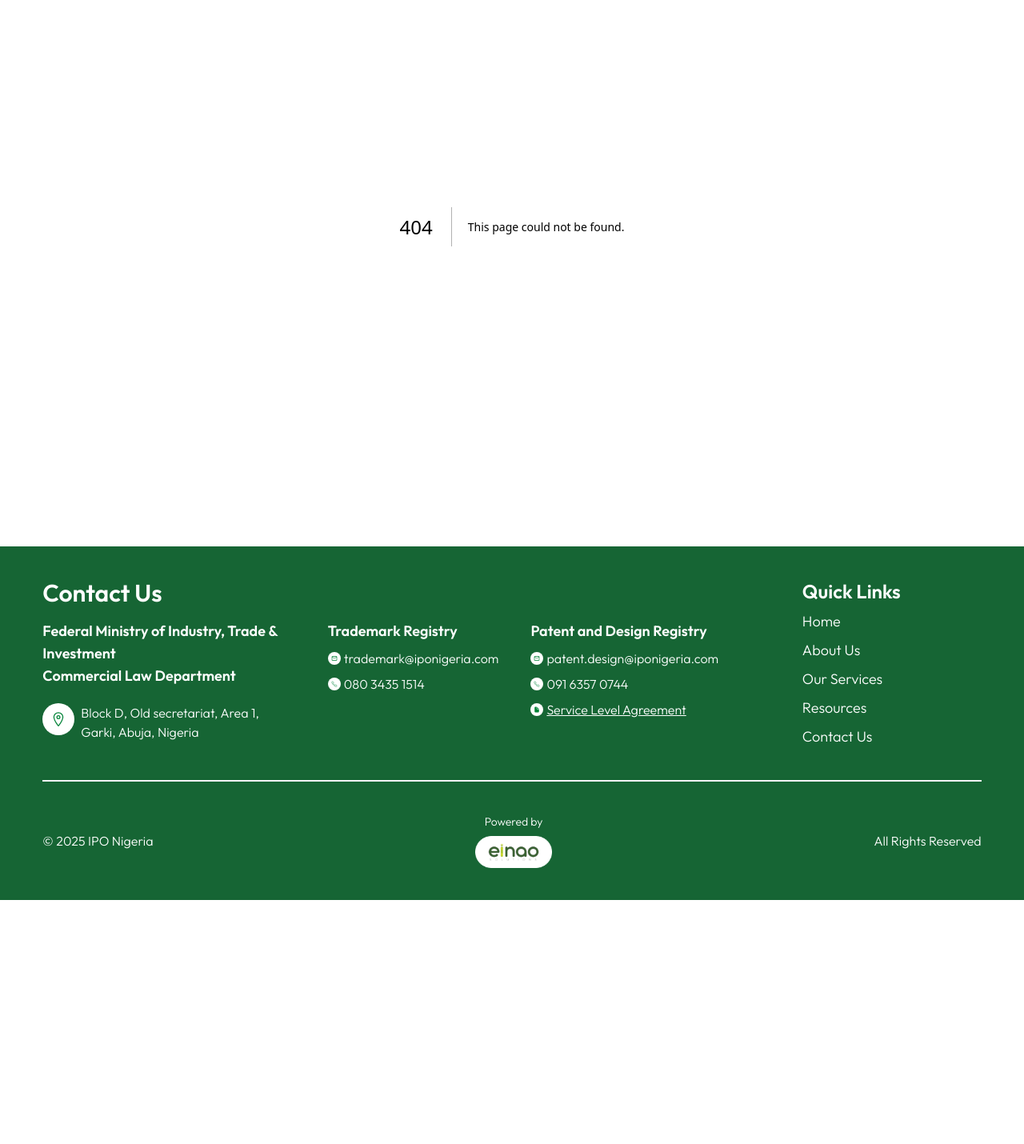
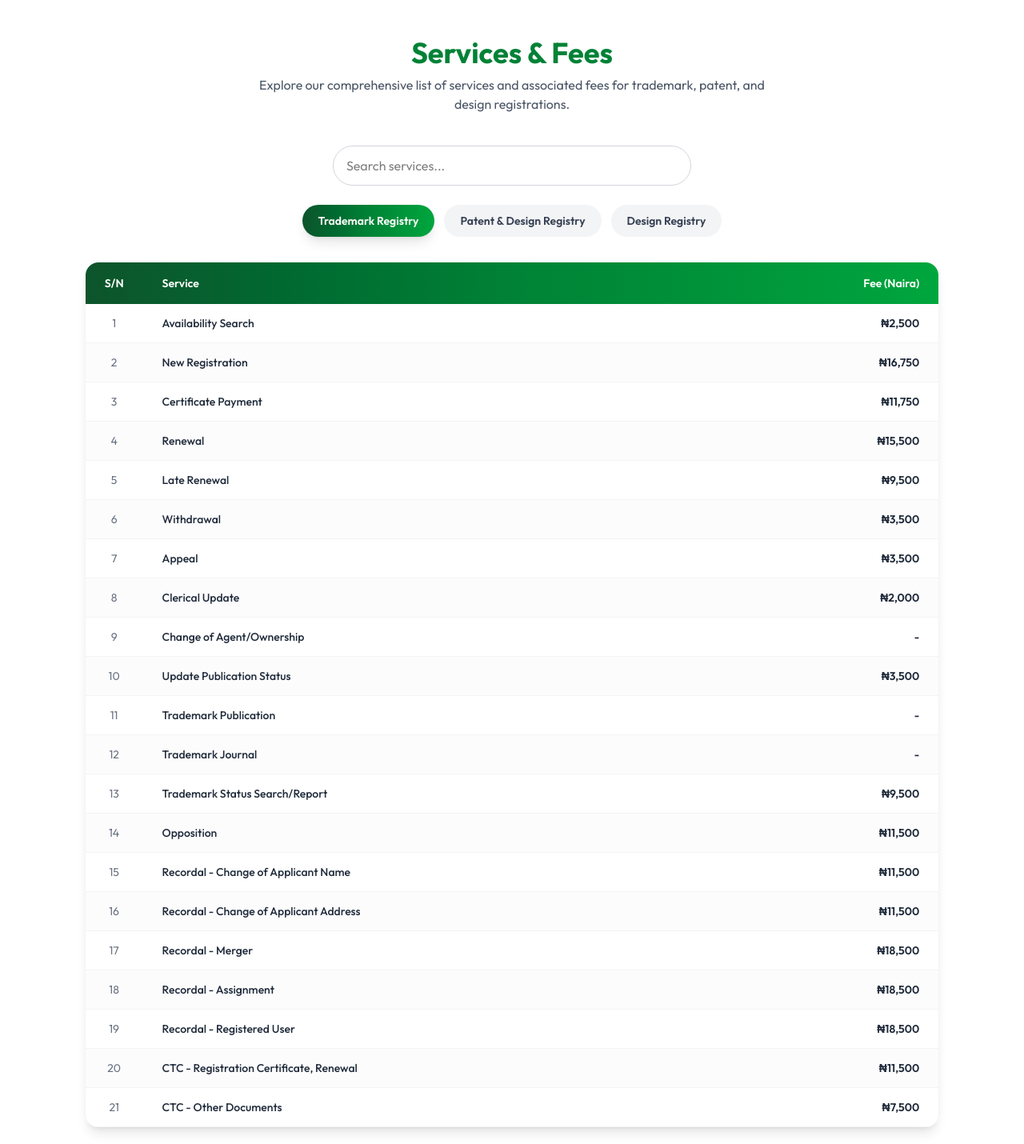
Before and after one commit to Einao-Solutions/iponigeria.com, a Next.js app: page /services-fees in a window 1280 px wide. Before the commit this address had no page. Shown: the part 560-1990 px from the top of the page at 80% size. Before the commit the page ends 1685 px from the top, so only its background shows below. Built offline with nearby package versions, Linux system fonts and the light colour scheme.

Commit message:
feat: add ServiceFees component and integrate into Services & Fees page; update Footer links

```diff
--- a/app/components/Footer.js
+++ b/app/components/Footer.js
@@ -88,11 +88,19 @@ const Footer = () => {
               <Link href="/services" className="cursor-pointer">
                 <p>Our Services</p>
               </Link>
-              <Link href="/services" className="cursor-pointer">
+              <Link href="/resources" className="cursor-pointer">
                 <p>Resources</p>
               </Link>
               <Link href="/contact" className="cursor-pointer">
                 <p>Contact Us</p>
+              </Link>
+              <Link
+                href="https://www.pebec.gov.ng/reportgov-ng"
+                className="underline hover:text-gray-200 transition-colors"
+                target="_blank"
+                rel="noopener noreferrer"
+              >
+                <p>report.gov</p>
               </Link>
             </div>
           </div>
--- /dev/null
+++ b/app/components/ServiceFees.js
@@ -0,0 +1,191 @@
+'use client';
+
+import { useState } from 'react';
+
+export default function ServiceFees() {
+  const [searchTerm, setSearchTerm] = useState('');
+  const [activeTab, setActiveTab] = useState('trademark');
+
+  const trademarkServices = [
+    { id: 1, name: 'Availability Search', fee: 2500 },
+    { id: 2, name: 'New Registration', fee: 16750 },
+    { id: 3, name: 'Certificate Payment', fee: 11750 },
+    { id: 4, name: 'Renewal', fee: 15500 },
+    { id: 5, name: 'Late Renewal', fee: 9500 },
+    { id: 6, name: 'Withdrawal', fee: 3500 },
+    { id: 7, name: 'Appeal', fee: 3500 },
+    { id: 8, name: 'Clerical Update', fee: 2000 },
+    { id: 9, name: 'Change of Agent/Ownership', fee: '-' },
+    { id: 10, name: 'Update Publication Status', fee: 3500 },
+    { id: 11, name: 'Trademark Publication', fee: '-' },
+    { id: 12, name: 'Trademark Journal', fee: '-' },
+    { id: 13, name: 'Trademark Status Search/Report', fee: 9500 },
+    { id: 14, name: 'Opposition', fee: 11500 },
+    { id: 15, name: 'Recordal - Change of Applicant Name', fee: 11500 },
+    { id: 16, name: 'Recordal - Change of Applicant Address', fee: 11500 },
+    { id: 17, name: 'Recordal - Merger', fee: 18500 },
+    { id: 18, name: 'Recordal - Assignment', fee: 18500 },
+    { id: 19, name: 'Recordal - Registered User', fee: 18500 },
+    { id: 20, name: 'CTC - Registration Certificate, Renewal', fee: 11500 },
+    { id: 21, name: 'CTC - Other Documents', fee: 7500 },
+  ];
+
+  const patentServices = [
+    { id: 1, name: 'Availability Search', fee: 4000 },
+    { id: 2, name: 'New Registration - Conventional', fee: 25500 },
+    { id: 3, name: 'New Registration - Non-Conventional', fee: 23500 },
+    { id: 4, name: 'Renewal', fee: 11500 },
+    { id: 5, name: 'Late Renewal', fee: 5000 },
+    { id: 6, name: 'Withdrawal', fee: 3500 },
+    { id: 7, name: 'Appeal', fee: 3500 },
+    { id: 8, name: 'Clerical Update', fee: 4100 },
+    { id: 9, name: 'Change of Agent/Ownership', fee: '-' },
+    { id: 10, name: 'Status Search', fee: 9500 },
+    { id: 11, name: 'Recordal - Amendment', fee: 6100 },
+    { id: 12, name: 'Recordal - Mortgage', fee: 13500 },
+    { id: 13, name: 'Recordal - Merger', fee: 13500 },
+    { id: 14, name: 'Recordal - Assignment', fee: 13500 },
+    { id: 15, name: 'Recordal - License', fee: 13500 },
+    { id: 16, name: 'Recordal - Change of Patent Title', fee: 11500 },
+    { id: 17, name: 'CTC - Patent Certificate', fee: 8100 },
+    { id: 18, name: 'CTC - Other Documents', fee: 3000 },
+  ];
+
+  const designServices = [
+    { id: 1, name: 'Availability Search', fee: 3000 },
+    { id: 2, name: 'New Registration - Textile', fee: 28500 },
+    { id: 3, name: 'New Registration - Non-Textile', fee: 18500 },
+    { id: 4, name: 'Renewal', fee: 15500 },
+    { id: 5, name: 'Late Renewal', fee: 5000 },
+    { id: 6, name: 'Withdrawal', fee: 3500 },
+    { id: 7, name: 'Appeal', fee: 3500 },
+    { id: 8, name: 'Clerical Update', fee: 4100 },
+    { id: 9, name: 'Change of Agent/Ownership', fee: '-' },
+    { id: 10, name: 'Status Search', fee: 9500 },
+    { id: 11, name: 'Recordal - Amendment', fee: 5100 },
+    { id: 12, name: 'Recordal - Mortgage', fee: 13500 },
+    { id: 13, name: 'Recordal - Merger', fee: 13500 },
+    { id: 14, name: 'Recordal - Assignment', fee: 13500 },
+    { id: 15, name: 'Recordal - License', fee: 13500 },
+    { id: 16, name: 'Recordal - Change of Patent Title', fee: 11500 },
+    { id: 17, name: 'CTC - Design Certificate, Renewal', fee: 9500 },
+    { id: 18, name: 'CTC - Other Documents', fee: 5100 },
+  ];
+
+  const tabs = [
+    { key: 'trademark', label: 'Trademark Registry' },
+    { key: 'patent', label: 'Patent & Design Registry' },
+    { key: 'design', label: 'Design Registry' },
+  ];
+
+  const getServices = () => {
+    if (activeTab === 'trademark') return trademarkServices;
+    if (activeTab === 'patent') return patentServices;
+    if (activeTab === 'design') return designServices;
+  };
+
+  const services = getServices();
+
+  const filteredServices = services.filter((service) =>
+    service.name.toLowerCase().includes(searchTerm.toLowerCase())
+  );
+
+  const formatFee = (fee) => {
+    if (fee === '-') return '-';
+    return `₦${fee.toLocaleString()}`;
+  };
+
+  return (
+    <div className="py-12">
+      <div className="text-center mb-10">
+        <h2 className="lg:text-4xl text-2xl font-bold text-green-700">
+          Services &amp; Fees
+        </h2>
+        <p className="text-gray-600 mt-2 max-w-2xl mx-auto">
+          Explore our comprehensive list of services and associated fees for
+          trademark, patent, and design registrations.
+        </p>
+      </div>
+
+      {/* Search */}
+      <div className="mb-6 max-w-md mx-auto">
+        <input
+          type="text"
+          placeholder="Search services..."
+          value={searchTerm}
+          onChange={(e) => setSearchTerm(e.target.value)}
+          className="w-full px-4 py-3 border border-gray-300 rounded-full focus:outline-none focus:ring-2 focus:ring-green-600 focus:border-transparent transition-all duration-200"
+        />
+      </div>
+
+      {/* Tabs */}
+      <div className="flex flex-wrap justify-center gap-3 mb-8">
+        {tabs.map((tab) => (
+          <button
+            key={tab.key}
+            onClick={() => setActiveTab(tab.key)}
+            className={`px-5 py-2.5 rounded-full font-semibold text-sm transition-all duration-200 cursor-pointer ${
+              activeTab === tab.key
+                ? 'bg-gradient-to-r from-green-900 via-green-700 to-green-600 text-white shadow-lg'
+                : 'bg-gray-100 text-gray-700 hover:bg-gray-200'
+            }`}
+          >
+            {tab.label}
+          </button>
+        ))}
+      </div>
+
+      {/* Table */}
+      <div className="bg-white rounded-2xl shadow-lg overflow-hidden">
+        <div className="overflow-x-auto">
+          <table className="w-full">
+            <thead>
+              <tr className="bg-gradient-to-r from-green-900 via-green-700 to-green-600 text-white">
+                <th className="px-6 py-4 text-left text-sm font-semibold w-16">
+                  S/N
+                </th>
+                <th className="px-6 py-4 text-left text-sm font-semibold">
+                  Service
+                </th>
+                <th className="px-6 py-4 text-right text-sm font-semibold">
+                  Fee (Naira)
+                </th>
+              </tr>
+            </thead>
+            <tbody>
+              {filteredServices.length > 0 ? (
+                filteredServices.map((service, index) => (
+                  <tr
+                    key={service.id}
+                    className={`border-b border-gray-100 transition-colors duration-150 hover:bg-green-50 ${
+                      index % 2 === 0 ? 'bg-white' : 'bg-gray-50/50'
+                    }`}
+                  >
+                    <td className="px-6 py-3.5 text-center text-gray-500 text-sm">
+                      {index + 1}
+                    </td>
+                    <td className="px-6 py-3.5 text-gray-800 text-sm font-medium">
+                      {service.name}
+                    </td>
+                    <td className="px-6 py-3.5 text-right text-gray-800 text-sm font-semibold">
+                      {formatFee(service.fee)}
+                    </td>
+                  </tr>
+                ))
+              ) : (
+                <tr>
+                  <td
+                    colSpan="3"
+                    className="px-6 py-12 text-center text-gray-400"
+                  >
+                    No services found
+                  </td>
+                </tr>
+              )}
+            </tbody>
+          </table>
+        </div>
+      </div>
+    </div>
+  );
+}
--- a/app/resources/page.js
+++ b/app/resources/page.js
@@ -21,11 +21,22 @@ const page = () => {
       image: "/services2.jpg",
       buttons: [
         { label: "View Journal", href: "/coming-soon" },
-        { label: "View Publications", href: "https://portal.iponigeria.com/publications" },
+        {
+          label: "View Publications",
+          href: "https://portal.iponigeria.com/publications",
+        },
       ],
     },
     {
       id: 3,
+      title: "Services and Fees",
+      description:
+        "Explore our comprehensive list of services and associated fees for trademark, patent, and design registrations.",
+      image: "/services1.jpg",
+      link: "/services-fees",
+    },
+    {
+      id: 4,
       title: "PDF and Video Guides on Portal Use",
       description:
         "Download detailed PDF manuals and watch instructional videos to master the IPO Nigeria portal for all your registration needs.",
--- /dev/null
+++ b/app/services-fees/page.js
@@ -0,0 +1,19 @@
+import React from "react";
+import ReusableHerosection from "../components/ReusableHerosection";
+import ScrollAnimation from "../components/ScrollAnimation";
+import ServiceFees from "../components/ServiceFees";
+
+const page = () => {
+  return (
+    <main>
+      <ReusableHerosection title="Services & Fees" />
+      <ScrollAnimation>
+        <section className="mx-auto w-5/6">
+          <ServiceFees />
+        </section>
+      </ScrollAnimation>
+    </main>
+  );
+};
+
+export default page;
```
